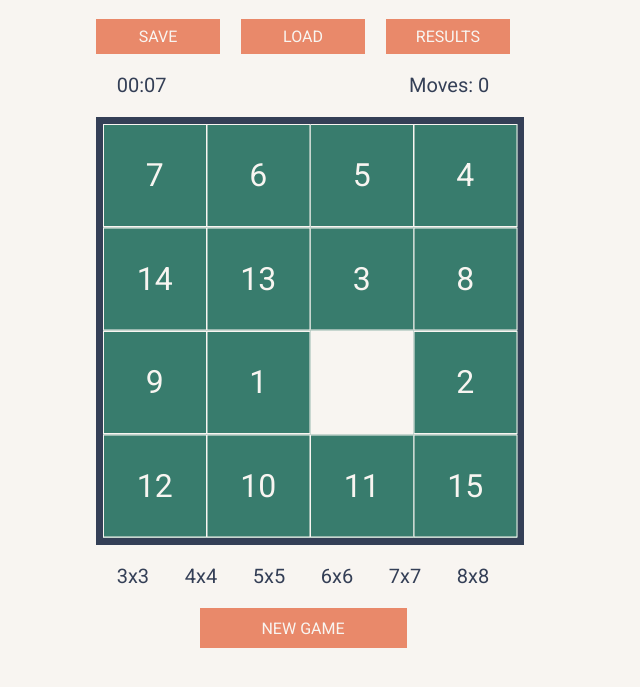
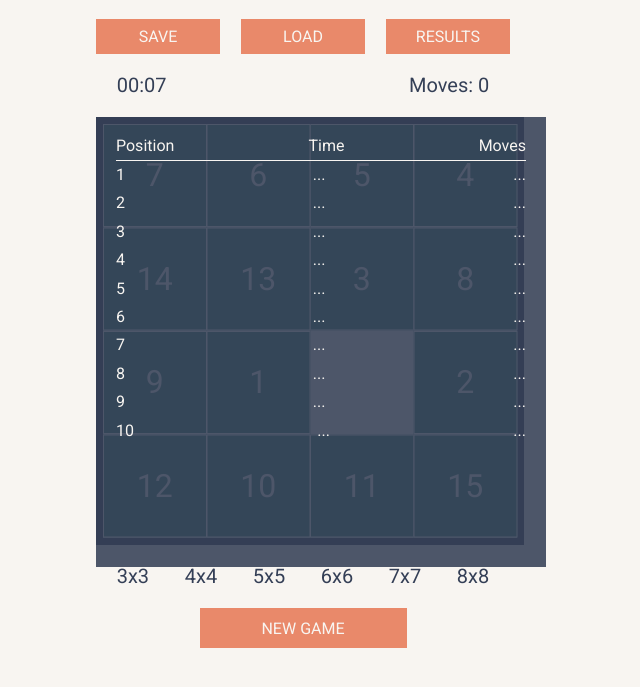
Before and after one commit to Ilichhh/rs-stage-1, a website built with webpack: page gem-puzzle/src/index.html in a window 1280 px wide. Both pictures are taken after a click on the button "RESULTS". Shown: the part 61-748 px from the top of the page, without its empty margins (337-977 px from the left). Built offline with nearby package versions, Linux system fonts and the light colour scheme.

Commit message:
feat: create leaderboard

```diff
--- a/gem-puzzle/src/index.js
+++ b/gem-puzzle/src/index.js
@@ -4,6 +4,8 @@ import './index.scss';
 import sound from './audio/zapsplat_foley_brick_or_tile_scrape_on_concrete_001_70840.mp3';
 import volumeOn from './img/volume_on.svg';
 import volumeOff from './img/volume_off.svg';
+
+window.alert('Привет, проверяющий! Я к сожалению не успел сделать драг-н-дроп и сейчас мой балл 105. Будь другом, не проверяй пока. Мне бы денек, чтоб закончить (ну или два). Дизайн еще додизайню, вообще по-красоте все будет, отвечаю!');
 
 window.addEventListener('DOMContentLoaded', () => {
   const audio = new Audio('./assets/zapsplat_foley_brick_or_tile_scrape_on_concrete_001_70840.mp3');
@@ -18,6 +20,7 @@ window.addEventListener('DOMContentLoaded', () => {
     minutes: 0,
     moves: 0,
   };
+  let top = [];
   let shuffling = false;
   let int = null;
   let volume = true;
@@ -29,11 +32,21 @@ window.addEventListener('DOMContentLoaded', () => {
       <div class="buttons-wrapper">
         <button class="button save">SAVE</button>
         <button class="button load">LOAD</button>
-        <button class="button load">RESULTS</button>
+        <button class="button show-results">RESULTS</button>
       </div>
       <div class="stats-wrapper">
         <span class="time">00:00</span>
         <span class="moves">Moves: ${state.moves}</span>
+      </div>
+      <div class="results">
+        <div class="results__table">
+          <div class="results__header">
+            <div>Position</div>
+            <div>Time</div>
+            <div>Moves</div>
+          </div>
+          <div class="results__stats"></div>
+        </div>
       </div>
       <div class="field"></div>
       <div class="size-wrapper"></div>
@@ -45,11 +58,14 @@ window.addEventListener('DOMContentLoaded', () => {
   const shuffleButton = document.querySelector('.shuffle');
   const saveButton = document.querySelector('.save');
   const loadButton = document.querySelector('.load');
+  const resultsButton = document.querySelector('.show-results');
   const soundButton = document.querySelector('.sound-button');
   const stats = document.querySelector('.stats-wrapper');
+  const resultsPopup = document.querySelector('.results');
   const movesCounter = document.querySelector('.moves');
   const timer = document.querySelector('.time');
   const sizeOptions = document.querySelector('.size-wrapper');
+  const results = document.querySelector('.results__stats');
 
   function createFieldDom(countItems) {
     flatArray.length = 0;
@@ -135,13 +151,51 @@ window.addEventListener('DOMContentLoaded', () => {
           audio.play();
         }
         if (isPuzzleSolved()) {
-          stats.insertAdjacentHTML('afterend', `
-            <div class="congratulation">Hooray! You solved the puzzle in ${timer.textContent} and ${state.moves} moves!</div>
-          `);
+          showCongrats(timer.textContent, state.moves);
+          console.log(state);
+          addToTopResults(state);
           clearInterval(int);
         }
       }
     }
+  }
+
+  function showCongrats(timer, moves) {
+    field.insertAdjacentHTML('afterbegin', `
+      <div class="congratulation">Hooray!<br> You solved the puzzle in ${timer} and ${moves} moves!</div>
+    `);
+  }
+
+  function generateTopDom() {
+    results.innerHTML = '';
+    for (let i = 0; i < 10; i++) {
+      let topTime;
+      if (top[i]) {
+        topTime = `${top[i].min.toString().padStart(2, 0)}:${top[i].sec.toString().padStart(2, 0)}`;
+      }
+      results.innerHTML += `
+        <div class="results__values">
+          <div>${i + 1}</div>
+          <div>${top[i] ? topTime : '...'}</div>
+          <div>${top[i] ? top[i].moves : '...'}</div>
+        </div>
+      `;
+    }
+  }
+
+  generateTopDom();
+
+  function addToTopResults(state) {
+    const score = {
+      min: state.minutes,
+      sec: state.seconds,
+      moves: state.moves,
+    };
+    top.push(score);
+    top.sort((a, b) => (a.min * 60 + a.sec) - (b.min * 60 + b.sec));
+    top = top.slice(0, 10);
+    console.log(top);
+    generateTopDom();
   }
 
   function randomMove(buttonsArr) {
@@ -160,6 +214,7 @@ window.addEventListener('DOMContentLoaded', () => {
   }
 
   function startNewGame(countItems) {
+    resultsPopup.classList.remove('results_active');
     if (document.querySelector('.congratulation')) document.querySelector('.congratulation').remove();
     clearInterval(int);
     state.moves = 0;
@@ -173,6 +228,7 @@ window.addEventListener('DOMContentLoaded', () => {
 
   function loadGame() {
     if (localStorage.getItem('savedState')) {
+      resultsPopup.classList.remove('results_active');
       state = JSON.parse(localStorage.getItem('savedState'));
       matrix = JSON.parse(localStorage.getItem('savedMatrix'));
       if (document.querySelector('.congratulation')) document.querySelector('.congratulation').remove();
@@ -209,8 +265,13 @@ window.addEventListener('DOMContentLoaded', () => {
       soundButton.innerHTML = volumeOn;
   }
 
+  function showResults() {
+    resultsPopup.classList.add('results_active');
+  }
+
   createChoseSizeDom();
   generateField(16);
+  resultsPopup.addEventListener('click', () => resultsPopup.classList.remove('results_active'));
 
   field.addEventListener('click', e => {
     const button = e.target.closest('.piece');
@@ -264,6 +325,7 @@ window.addEventListener('DOMContentLoaded', () => {
   function setLocalStorage() {
     localStorage.setItem('savedState', JSON.stringify(state));
     localStorage.setItem('savedMatrix', JSON.stringify(matrix));
+    localStorage.setItem('top', JSON.stringify(top));
   }
 
   function getLocalStorage() {
@@ -271,10 +333,16 @@ window.addEventListener('DOMContentLoaded', () => {
       state = JSON.parse(localStorage.getItem('savedState'));
       matrix = JSON.parse(localStorage.getItem('savedMatrix'));
     }
+    if (localStorage.getItem('top')) {
+      top = JSON.parse(localStorage.getItem('top'));
+      generateTopDom();
+    }
   }
 
+  window.addEventListener('load', getLocalStorage);
+  window.addEventListener('beforeunload', () => localStorage.setItem('top', JSON.stringify(top)));
   saveButton.addEventListener('click', setLocalStorage);
-  // window.addEventListener('beforeunload', setLocalStorage);
   loadButton.addEventListener('click', loadGame);
   soundButton.addEventListener('click', toggleSound);
+  resultsButton.addEventListener('click', showResults);
 });
--- a/gem-puzzle/src/styles/_style.scss
+++ b/gem-puzzle/src/styles/_style.scss
@@ -119,3 +119,45 @@ svg {
     }
   }
 }
+
+.results {
+  display: none;
+  position: absolute;
+  width: 410px;
+  height: 410px;
+  padding: 20px;
+  margin: 0 auto;
+  background-color: #343f56de;
+  color: #F8F5F1;
+  z-index: 1000;
+  @media (max-width: 420px) {
+    max-width: 320px;
+    height: 320px;
+  }
+  &_active {
+    display: block;
+  }
+  &__header {
+    display: flex;
+    justify-content: space-between;
+    padding-bottom: 5px;
+    border-bottom: 1px solid #F8F5F1;
+  }
+  &__values {
+    display: flex;
+    justify-content: space-between;
+    padding-bottom: 5px;
+    padding-top: 5px;
+  }
+}
+
+.congratulation {
+  position: absolute;
+  width: 100%;
+  height: 100%;
+  padding-top: 35%;
+  color: #F8F5F1;
+  background-color: #343f56b2;
+  font-size: 36px;
+  z-index: 10;
+}
```
